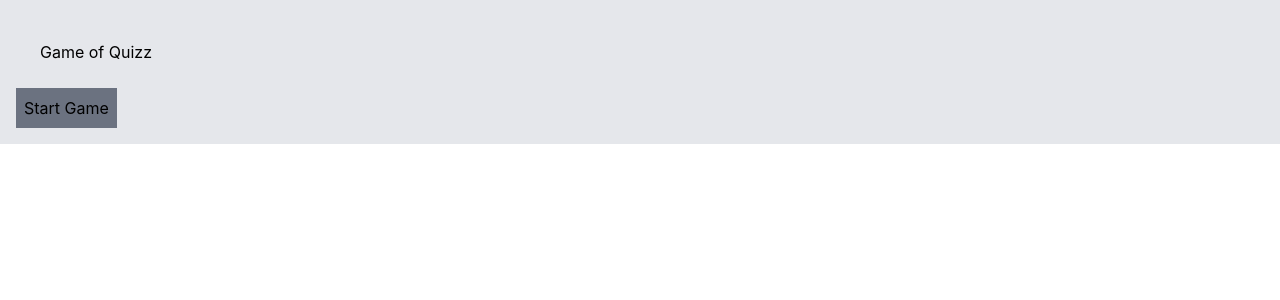
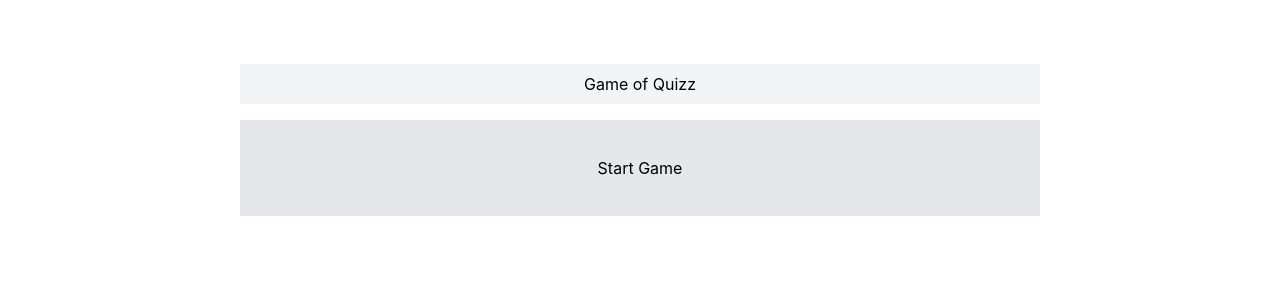
Before and after one commit to bvedes/quizz-game, a Next.js app: page / in a window 1280 px wide. Shown: the top 300 px of the page. Built offline with nearby package versions, Linux system fonts and the light colour scheme.

Commit message:
implemented results 1

```diff
--- a/components/Questions/Questions.js
+++ b/components/Questions/Questions.js
@@ -5,15 +5,22 @@ function getRandomInt(max) {
   return Math.floor(Math.random() * max);
 }
 
-const Questions = ({ setShow }) => {
+const Questions = ({ incrementCounter }) => {
   const [solution, setSolution] = useState();
-  const [count, setCount] = useState(0);
+  const [results, setResults] = useState([]);
 
   const [question, setQuestion] = useState(
     questions[getRandomInt(questions.length)]
   );
 
-  console.log("question: ", question);
+  const handleSolution = (option) => {
+    // 1_ verificar se a opção está correta
+    // 2- mostrar no ecrã se está correto ou não e a resposta correta.
+    const isCorrect = testSolution(option);
+    // 3- guardar informação para mostrar nos resultados.
+    setResults([...results, { ...question, userAnswer: option, isCorrect }]);
+  };
+  console.log("results: ", results);
 
   function testSolution(option) {
     console.log("option: ", option === question.solution);
@@ -22,18 +29,13 @@ const Questions = ({ setShow }) => {
     } else {
       setSolution(`Wrong, the right answer is ${question.solution}`);
     }
+    return option === question.solution;
   }
   const nextQuestion = () => {
     setSolution();
-    setCount(count + 1);
+    incrementCounter();
     setQuestion(questions[getRandomInt(questions.length)]);
   };
-
-  console.log("count: ", count);
-
-  if (count > 3) {
-    setShow("end");
-  }
 
   return (
     <div>
@@ -47,7 +49,7 @@ const Questions = ({ setShow }) => {
               <div key={idx} className="flex">
                 <button
                   className="bg-grey-500 p-2 mx-2"
-                  onClick={() => testSolution(option)}
+                  onClick={() => handleSolution(option)}
                 >
                   {option}
                 </button>
--- a/components/Result/Result.js
+++ b/components/Result/Result.js
@@ -1,7 +1,17 @@
 const Result = () => {
   return (
-    <div>
-      <p>Result</p>
+    <div className="grid grid-rows-3 grid-flow-col gap-4 mt-16">
+      <div className="col-span-2 bg-gray-100 flex p-2 items-center justify-center">
+        Result:
+      </div>
+
+      <div className="row-span-2 col-span-2 bg-gray-200 flex p-2 items-center justify-center ">
+        <div className="flex justify-between">
+          <div className="p-4">Corrects:</div>
+          <div className="p-4">Incorrects:</div>
+          <div className="p-4">Points:</div>
+        </div>
+      </div>
     </div>
   );
 };
--- a/pages/index.js
+++ b/pages/index.js
@@ -1,22 +1,41 @@
 import { useState } from "react";
+import { useEffect } from "react";
 import Questions from "../components/Questions";
 import Result from "../components/Result";
 
 const Game = () => {
   const [show, setShow] = useState("init");
+  const [count, setCount] = useState(0);
+
   console.log("show: ", show);
+  console.log("count: ", count);
 
   // Eu quero que o estado mude para end ao final de dez perguntas.
 
+  const incrementCounter = () => {
+    setCount(count + 1);
+  };
+
+  useEffect(() => {
+    console.log("useEffect");
+    if (count > 2) {
+      setShow("end");
+    }
+  }, [count]);
+
   if (show === "init") {
     return (
-      <div className="bg-gray-200 p-4">
-        <div>
-          <div className="p-6">Game of Quizz</div>
-          <button className="p-2 bg-gray-500" onClick={() => setShow("start")}>
-            Start Game
-          </button>
+      <div className="grid grid-rows-3 grid-flow-col gap-4 mt-16 mx-60">
+        <div className="col-span-2 bg-gray-100 flex p-2 items-center justify-center">
+          Game of Quizz
         </div>
+
+        <button
+          className="row-span-2 col-span-2 bg-gray-200 flex p-2 items-center justify-center "
+          onClick={() => setShow("start")}
+        >
+          Start Game
+        </button>
       </div>
     );
   }
@@ -24,7 +43,7 @@ const Game = () => {
   if (show === "start") {
     return (
       <div className="mx-60">
-        <Questions setShow={setShow} />
+        <Questions count={count} incrementCounter={incrementCounter} />
       </div>
     );
   }
```
